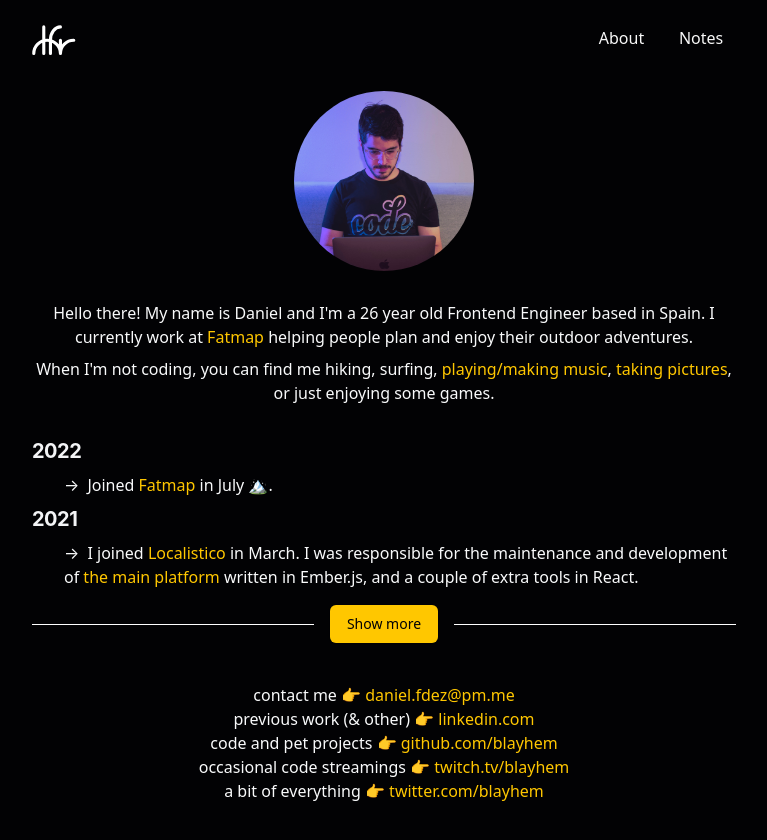
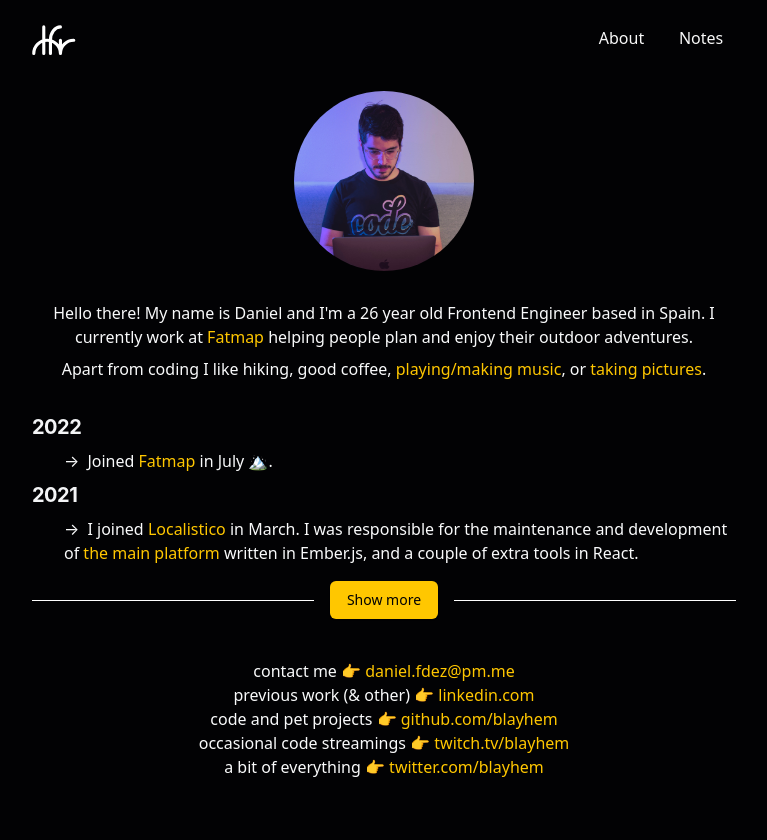
Before and after one commit to dfrico/dfr-web, a Next.js app: page /about in a window 1280 px wide. Shown: the top 840 px of the page, without its empty margins (256-1023 px from the left). Built offline with nearby package versions, Linux system fonts and the light colour scheme; a web font is replaced by a local one.

Commit message:
Updated about

```diff
--- a/pages/about.js
+++ b/pages/about.js
@@ -24,7 +24,7 @@ export default function About() {
           Engineer based in Spain. I currently work {currentlyAt}
         </p>
         <p className="mb-2">
-          When I&apos;m not coding, you can find me hiking, surfing,{' '}
+          Apart from coding I like hiking, good coffee,{' '}
           <a
             target="_blank"
             rel="noopener noreferrer"
@@ -32,7 +32,7 @@ export default function About() {
           >
             playing/making music
           </a>
-          ,{' '}
+          , or{' '}
           <a
             target="_blank"
             rel="noopener noreferrer"
@@ -40,7 +40,7 @@ export default function About() {
           >
             taking pictures
           </a>
-          , or just enjoying some games.
+          .
         </p>
       </section>
       <Timeline />
```
